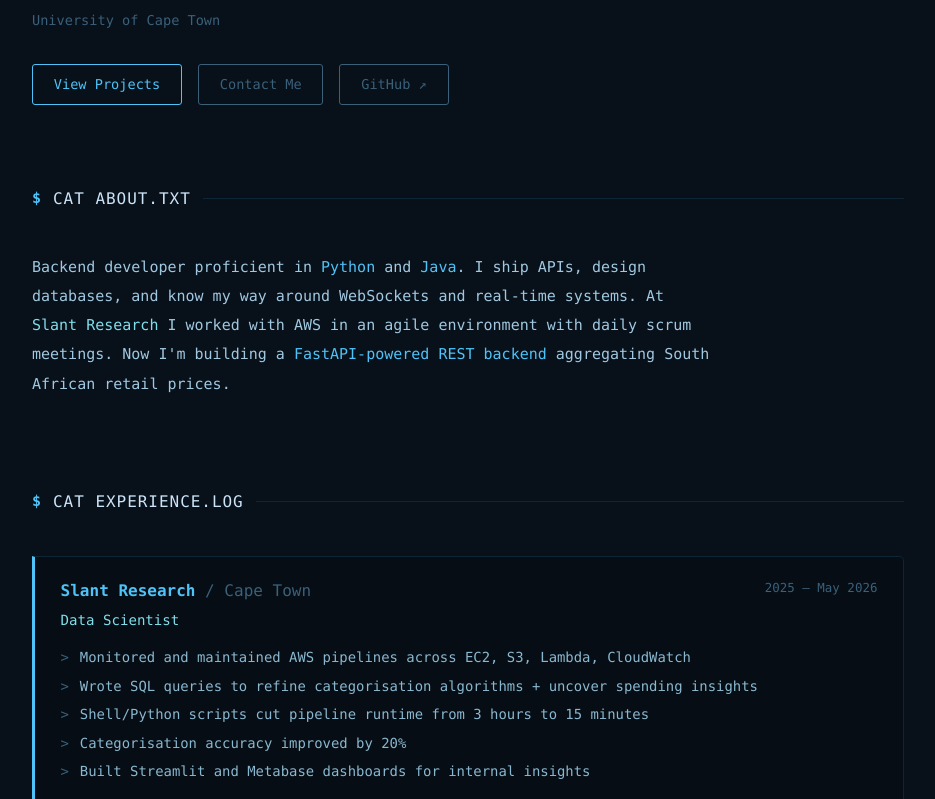
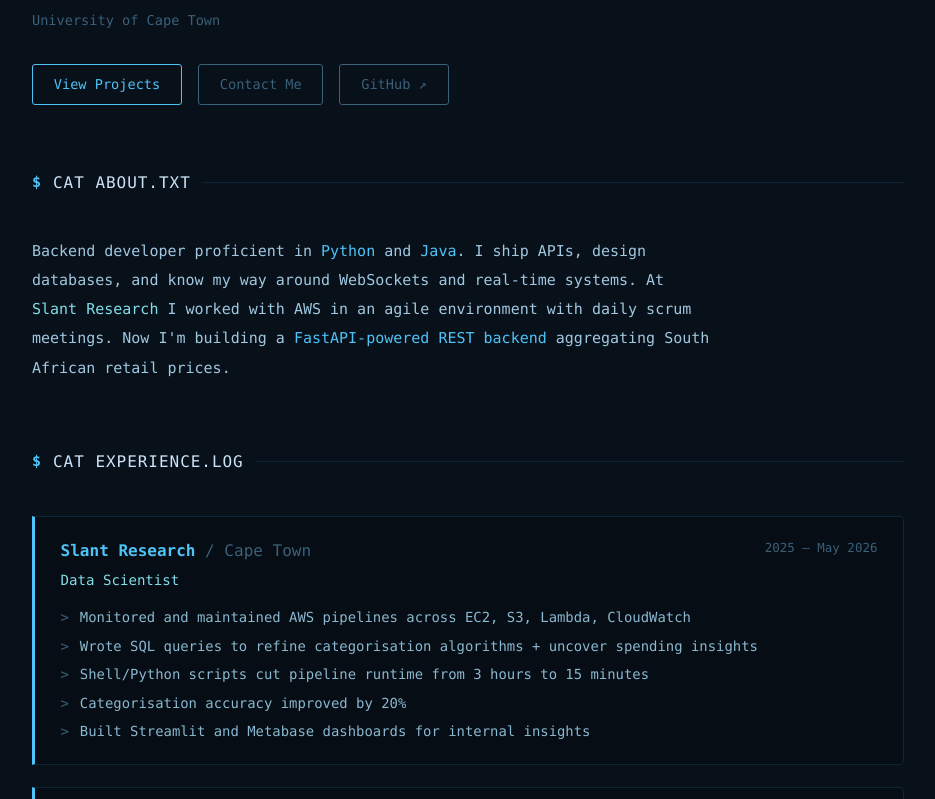
Before and after one commit to BlesstheGM/portfolio, a Next.js app: page / in a window 1280 px wide. Shown: the part 741-1540 px from the top of the page, without its empty margins (172-1107 px from the left). Built offline with nearby package versions, Linux system fonts and the light colour scheme.

Commit message:
Reduce section spacing further

```diff
--- a/app/globals.css
+++ b/app/globals.css
@@ -72,7 +72,7 @@ a { text-decoration: none; color: inherit; }
 .section {
   max-width: 920px;
   margin: 0 auto;
-  padding: 3rem 1.5rem 1.5rem;
+  padding: 2rem 1.5rem 1rem;
 }
 .section-header {
   display: flex;
```
